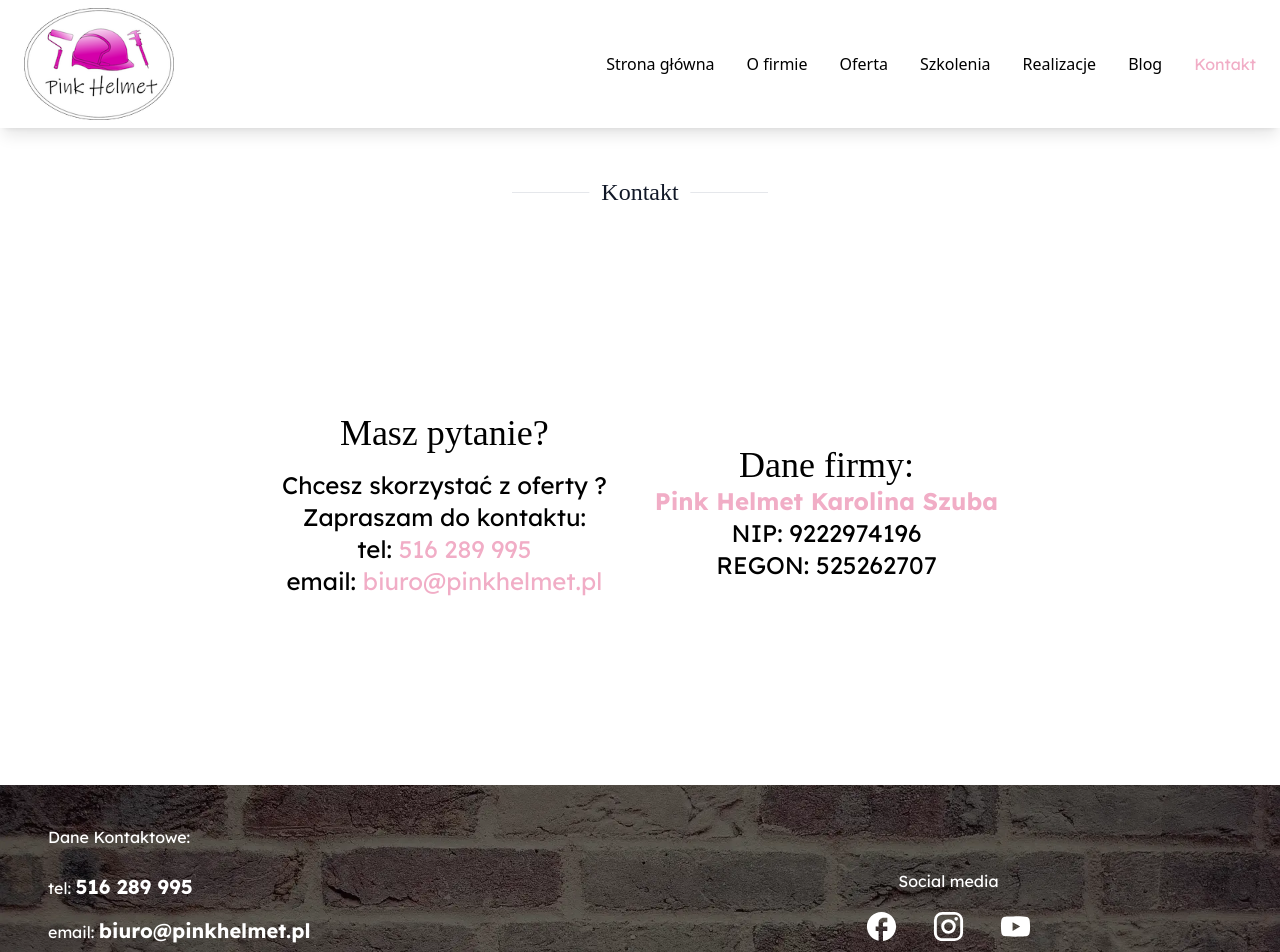
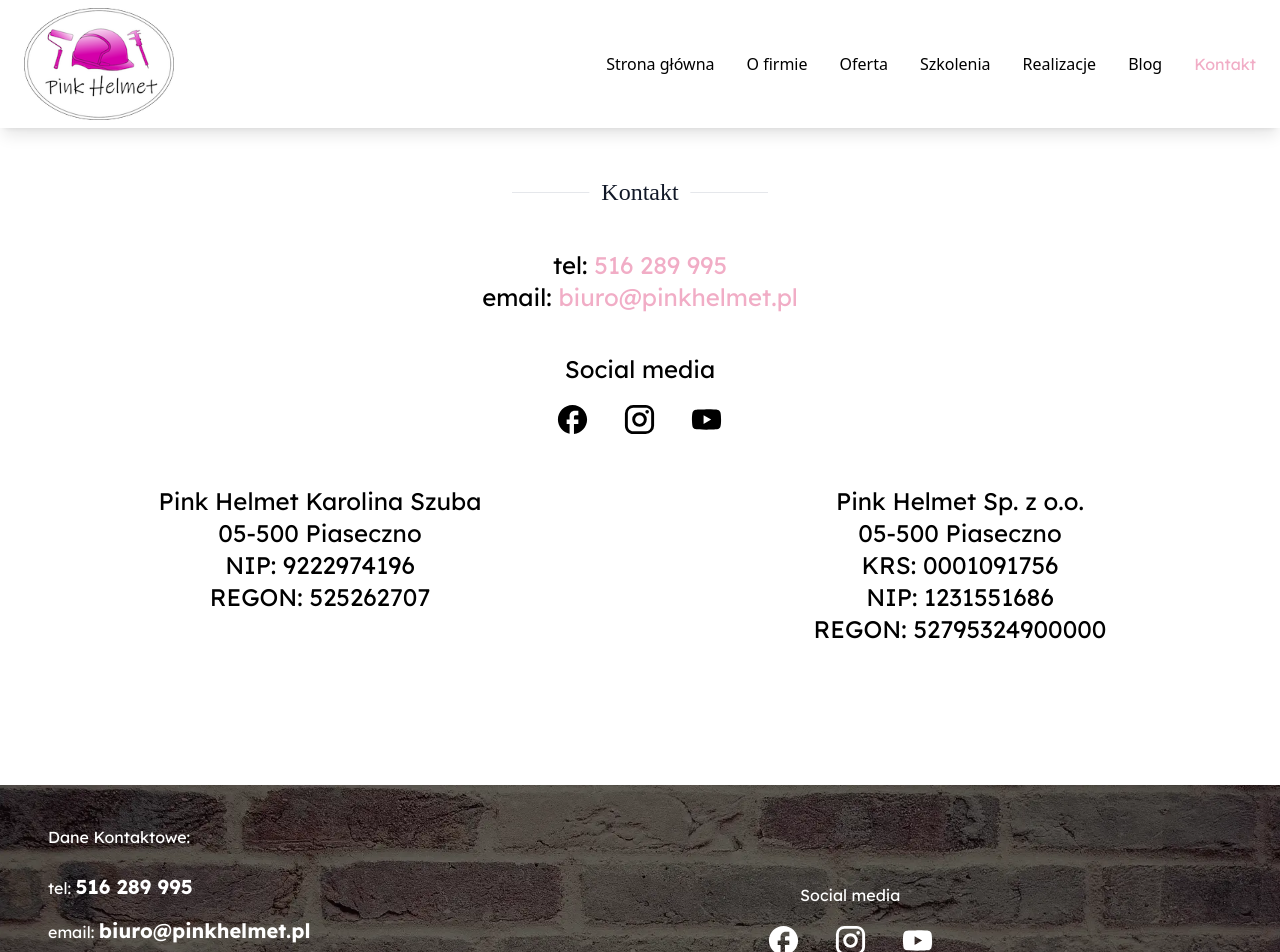
Before and after one commit to PinkHelmet/pink, a Next.js app: page /contact in a window 1280 px wide. Shown: the top 952 px of the page. Built offline with nearby package versions, Linux system fonts and the light colour scheme; a web font is replaced by a local one.

Commit message:
Aktualizacja strony kontaktu

```diff
--- a/components/Footer.js
+++ b/components/Footer.js
@@ -1,43 +1,14 @@
 import React from "react";
 import siteMetadata from "../data/siteMetadata";
-import { FacebookOutlined, Instagram, YouTube } from "@mui/icons-material";
+import SocialMedia from "./SocialMedia";
 
 const Footer = () => {
-  const { facebook, instagram, youtube, phoneNumber, email } = siteMetadata;
+  const { phoneNumber, email } = siteMetadata;
 
   return (
     <div className="bg-footer_bg bg-cover bg-center bg-fixed shadow-lg">
       <div className="container mx-auto h-full flex flex-col md:flex-row justify-center items-center text-white ">
-        <div className="w-full md:w-1/2 text-center m-6">
-          <p className="p-4">Social media </p>
-          <a
-            href={facebook}
-            target="_blank"
-            rel="noopener noreferrer"
-            className="hover:transition hover:ease-in-out delay-150 hover:text-facebook hover:cursor-pointer px-4"
-            aria-label="Zobacz więcej o mojej firmie na Facebooku"
-          >
-            <FacebookOutlined fontSize="large" />
-          </a>
-          <a
-            href={instagram}
-            target="_blank"
-            rel="noopener noreferrer"
-            className="hover:transition hover:ease-in-out delay-150 hover:text-instagram hover:cursor-pointer px-4"
-            aria-label="Zobacz mój profil na Instagramie"
-          >
-            <Instagram fontSize="large" />
-          </a>
-          <a
-            href={youtube}
-            target="_blank"
-            rel="noopener noreferrer"
-            className="hover:transition hover:ease-in-out delay-150 hover:text-youtube hover:cursor-pointer px-4"
-            aria-label="Odwiedź mojego youtuba i dowiedź się więcej o mnie "
-          >
-            <YouTube fontSize="large" />
-          </a>
-        </div>
+        <SocialMedia />
         <div className="w-full md:w-1/2 text-left order-first mt-6 mb-4 pl-10">
           <p className="p-4 pl-2">Dane Kontaktowe:</p>
           <p className="p-2">
--- /dev/null
+++ b/components/SocialMedia.js
@@ -0,0 +1,42 @@
+import React from "react";
+import siteMetadata from "../data/siteMetadata";
+import { FacebookOutlined, Instagram, YouTube } from "@mui/icons-material";
+
+const SocialMedia = () => {
+  const { facebook, instagram, youtube } = siteMetadata;
+
+  return (
+    <div className="w-full  text-center m-6">
+      <p className="p-4">Social media </p>
+      <a
+        href={facebook}
+        target="_blank"
+        rel="noopener noreferrer"
+        className="hover:transition hover:ease-in-out delay-150 hover:text-facebook hover:cursor-pointer px-4"
+        aria-label="Zobacz więcej o mojej firmie na Facebooku"
+      >
+        <FacebookOutlined fontSize="large" />
+      </a>
+      <a
+        href={instagram}
+        target="_blank"
+        rel="noopener noreferrer"
+        className="hover:transition hover:ease-in-out delay-150 hover:text-instagram hover:cursor-pointer px-4"
+        aria-label="Zobacz mój profil na Instagramie"
+      >
+        <Instagram fontSize="large" />
+      </a>
+      <a
+        href={youtube}
+        target="_blank"
+        rel="noopener noreferrer"
+        className="hover:transition hover:ease-in-out delay-150 hover:text-youtube hover:cursor-pointer px-4"
+        aria-label="Odwiedź mojego youtuba i dowiedź się więcej o mnie "
+      >
+        <YouTube fontSize="large" />
+      </a>
+    </div>
+  );
+};
+
+export default SocialMedia;
--- a/data/siteMetadata.js
+++ b/data/siteMetadata.js
@@ -1,5 +1,7 @@
 const siteMetadata = {
   companyName: "Pink Helmet Karolina Szuba",
+  companyName_SP: "Pink Helmet Sp. z o.o.",
+  city: "05-500 Piaseczno",
   phoneNumber: "516 289 995",
   titleHome:
     "Pink Helmet | Warszawa, Piaseczno i okolice | Kompleksowe usługi budowlane",
@@ -26,6 +28,9 @@ const siteMetadata = {
   youtube: "https://www.youtube.com/@PinkHelmetKarolinaSzuba",
   NIP: "9222974196",
   REGON: "525262707",
+  NIP_SP: "1231551686",
+  REGON_SP: "52795324900000",
+  KRS: "0001091756"
 };
 
 export default siteMetadata;
--- a/pages/contact/index.js
+++ b/pages/contact/index.js
@@ -1,15 +1,30 @@
 import HeadSeo from "../../components/Head";
 import HeaderTitle from "../../components/HeaderTitle";
+import SocialMedia from "../../components/SocialMedia";
 import siteMetadata from "../../data/siteMetadata";
 import { motion } from "framer-motion";
 
 export default function Contact() {
+  const {
+    companyName,
+    companyName_SP,
+    city,
+    NIP,
+    NIP_SP,
+    REGON,
+    REGON_SP,
+    KRS,
+    email,
+    titleContact,
+    phoneNumber,
+  } = siteMetadata;
+
   return (
     <>
       <HeadSeo
-        title={siteMetadata.titleContact}
-        description={`Skontaktuj się z nami: ${siteMetadata.phoneNumber} bądź napisz do nas
-      ${siteMetadata.email}`}
+        title={titleContact}
+        description={`Skontaktuj się z nami: ${phoneNumber} lub napisz do nas
+      ${email}`}
       />
       <HeaderTitle title="Kontakt" />
       <motion.section
@@ -18,31 +33,30 @@ export default function Contact() {
         transition={{ duration: 0.75, delay: 0.4 }}
         className="container mx-auto h-[70vh]"
       >
-        <div className="flex flex-col md:flex-row w-full h-full justify-center items-center text-2xl">
+        <div className="flex flex-col md:flex-row w-full  justify-center items-center text-2xl">
           <div className="flex flex-col items-center m-6">
-            <h1 className="text-4xl mb-4">Masz pytanie? </h1>
-            <p>Chcesz skorzystać z oferty ? </p>
-            <p>Zapraszam do kontaktu:</p>
             <p>
-              tel:{" "}
-              <span className="text-pink-rose">{siteMetadata.phoneNumber}</span>
+              tel: <span className="text-pink-rose">{phoneNumber}</span>
             </p>
             <p>
-              email:{" "}
-              <span className="text-pink-rose ">{siteMetadata.email}</span>
+              email: <span className="text-pink-rose ">{email}</span>
             </p>
+            <SocialMedia />
           </div>
-          <div className="flex flex-col items-center m-6">
-            <h2 className="text-4xl mt-4">Dane firmy:</h2>
-            <p className="text-pink-rose font-bold">
-              {siteMetadata.companyName}
-            </p>
-            <p>
-              NIP: <span>{siteMetadata.NIP}</span>
-            </p>
-            <p>
-              REGON: <span>{siteMetadata.REGON}</span>
-            </p>
+        </div>
+        <div className="flex w-full">
+          <div className="w-full md:w-1/2 flex flex-col  items-center text-2xl">
+            <p>{companyName}</p>
+            <p>{city}</p>
+            <p>NIP: {NIP}</p>
+            <p>REGON: {REGON}</p>
+          </div>
+          <div className="w-full md:w-1/2 flex flex-col  items-center text-2xl">
+          <p>{companyName_SP}</p>
+            <p>{city}</p>
+            <p>KRS: {KRS}</p>
+            <p>NIP: {NIP_SP}</p>
+            <p>REGON: {REGON_SP}</p>
           </div>
         </div>
       </motion.section>
```
